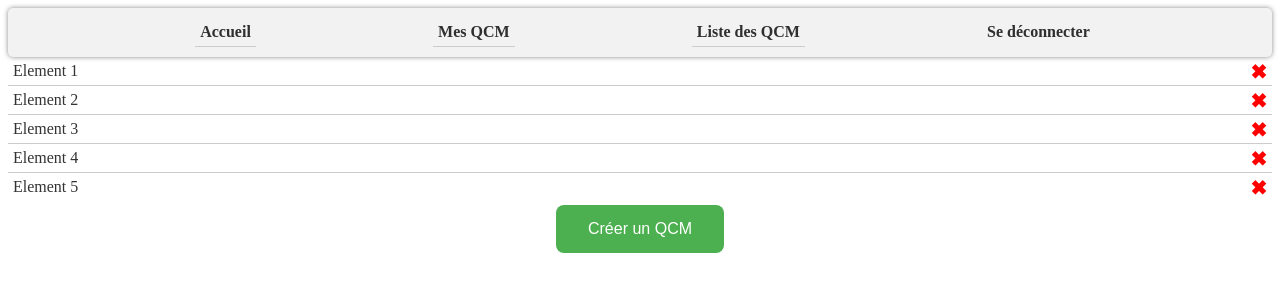
After one commit to mantoniu/qcm_gr35, a Python web app: template templates/my_qcm.html in a window 1280 px wide. The commit adds this page. Shown: the top 300 px of the page. Run offline with Jinja, Linux system fonts and the light colour scheme; the template is opened without the code that fills it, so the values that code supplies are empty.

Commit message:
fezbihzeksb

```diff
--- a/qcm.py
+++ b/qcm.py
@@ -14,8 +14,8 @@ class Question():
         self.id = hash(str(uuid4()))
         return self.id
 
-    def get_attributes(self):
-        return {"question": self.question, "responses": self.possibles_responses}
+    def get_state(self) -> markdown:
+        return markdown(self.question)
 
 
 class QCM:
--- /dev/null
+++ b/static/css/my_qcm.css
@@ -0,0 +1,34 @@
+ul {
+    list-style-type: none;
+    padding: 0;
+    margin: 0;
+  }
+li {
+    padding: 5px;
+    border-bottom: 1px solid #ccc;
+    color: #333;
+}
+li:last-child {
+    border-bottom: none;
+}
+.cross {
+    float: right;
+    color: #f00;
+    font-weight: bold;
+    font-size: 20px;
+    line-height: 20px;
+    cursor: pointer;
+}
+#add_button {
+    background-color: #4CAF50;
+    border: none;
+    color: white;
+    padding: 15px 32px;
+    text-align: center;
+    text-decoration: none;
+    display: inline-block;
+    font-size: 16px;
+    margin: 4px 2px;
+    cursor: pointer;
+    border-radius: 8px;
+}
--- /dev/null
+++ b/templates/my_qcm.html
@@ -0,0 +1,31 @@
+<!DOCTYPE html>
+<html lang="fr">
+<head>
+    <meta charset="UTF-8">
+    <meta http-equiv="X-UA-Compatible" content="IE=edge">
+    <meta name="viewport" content="width=device-width, initial-scale=1.0">
+    <title>Document</title>
+    <link rel="stylesheet" type="text/css" href="../static/css/header.css" >
+    <link rel="stylesheet" type="text/css" href="../static/css/my_qcm.css" >
+</head>
+<body>
+<header>
+    <ul>
+      <li><a href="/">Accueil</a></li>
+      <li><a href="/my_qcm">Mes QCM</a></li>
+      <li><a href="/qcm">Liste des QCM</a></li>
+      <li><a href="/logout">Se déconnecter</a></li>
+    </ul>
+</header>
+<ul>
+    <li>Element 1 <span class="cross">&#10006;</span></li>
+    <li>Element 2 <span class="cross">&#10006;</span></li>
+    <li>Element 3 <span class="cross">&#10006;</span></li>
+    <li>Element 4 <span class="cross">&#10006;</span></li>
+    <li>Element 5 <span class="cross">&#10006;</span></li>
+</ul>
+<div style="text-align:center">
+    <button id="add_button">Créer un QCM</button>
+</div>
+</body>
+</html>
```
Also changed, not shown: templates/home.html (renamed from templates/main.html, +5 -5 lines), static/css/header.css (renamed from static/css/main.css).
